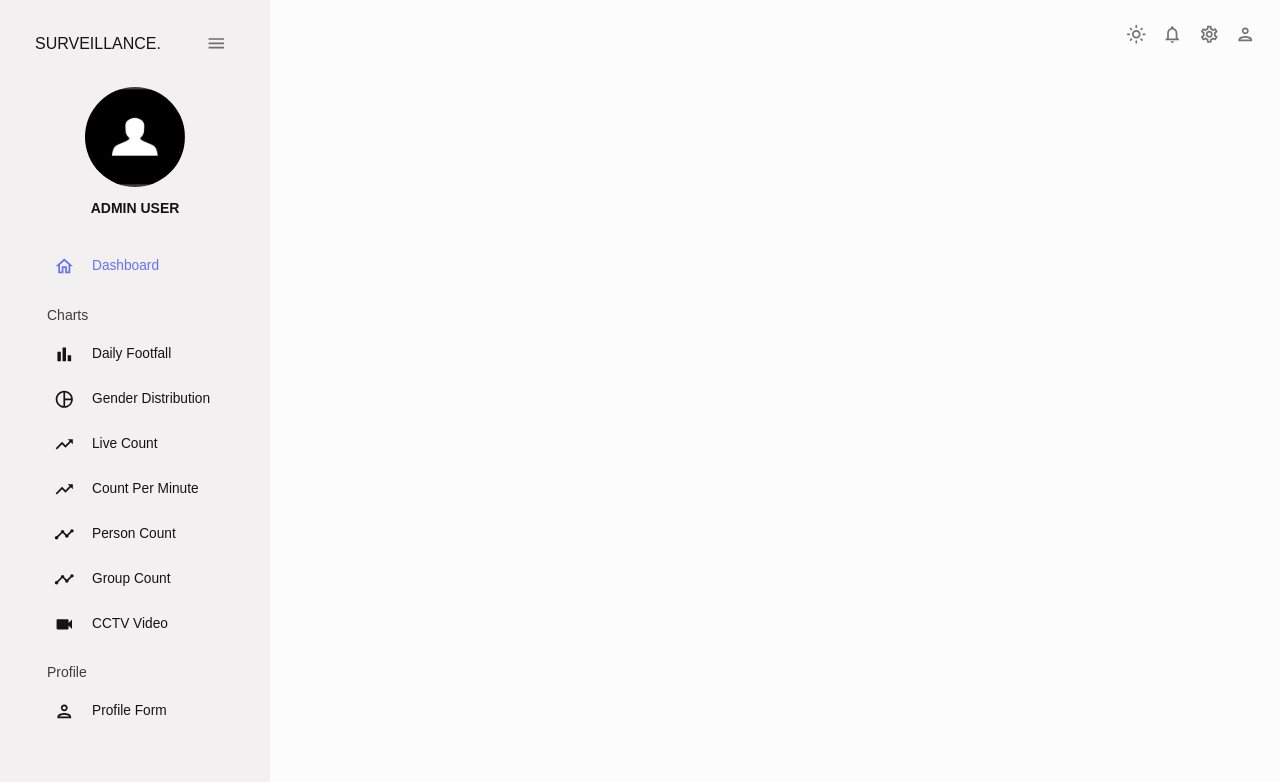
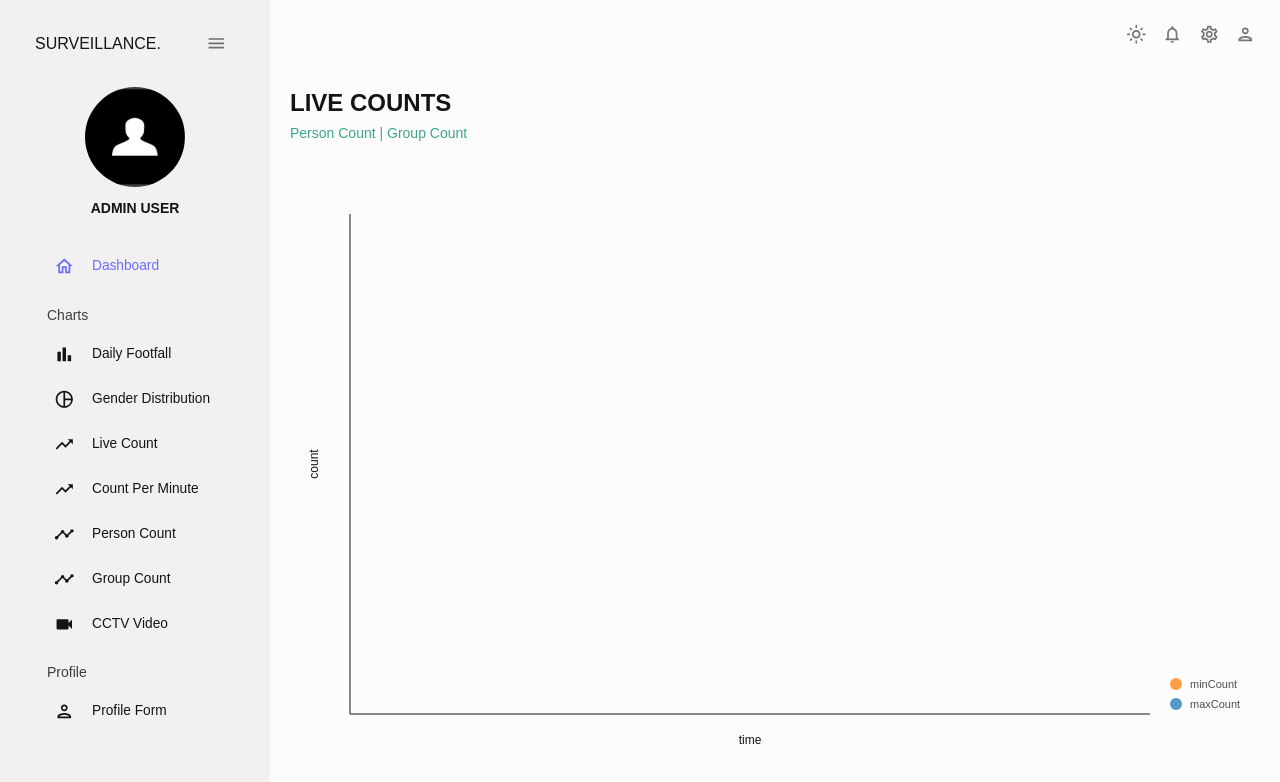
Before and after one commit to HareemA/SSS, a React (Create React App) app in the folder Admin Dashboard/: page /FiveMinuteLineChart in a window 1280 px wide. Shown: the top 782 px of the page. Built offline with nearby package versions, Linux system fonts and the light colour scheme; no server answers.

Commit message:
added 5 minute chart

```diff
--- a/Admin Dashboard/src/App.js
+++ b/Admin Dashboard/src/App.js
@@ -17,6 +17,7 @@ import CountLiveMinute from "./scenes/lineMinutes";
 import DailyLineChart from './scenes/DailyLine';
 import WeeklyLineChart from './scenes/WeeklyLine';
 import MonthlyLineChart from './scenes/MonthlyLine';
+import FiveMinuteLineChart from './scenes/FiveMinuteLine';
 
 function App() {
   const [theme, colorMode] = useMode();
@@ -42,6 +43,7 @@ function App() {
               <Route path="/DailyLineChart" element={<DailyLineChart />} />
               <Route path="/WeeklyLineChart" element={<WeeklyLineChart />} />
               <Route path="/MonthlyLineChart" element={<MonthlyLineChart />} />
+              <Route path="/FiveMinuteLineChart" element={<FiveMinuteLineChart />} />
             </Routes>
           </main>
         </div>
--- /dev/null
+++ b/Admin Dashboard/src/components/FiveMinuteLine.jsx
@@ -0,0 +1,165 @@
+import { ResponsiveLine } from "@nivo/line";
+import { useTheme } from "@mui/material";
+import { tokens } from "../theme";
+import React, { useState, useEffect } from "react";
+import { useApi } from "../scenes/global/ApiContext";
+
+const FiveMinuteLine = ({ isCustomLineColors = false, isDashboard = false }) => {
+  const theme = useTheme();
+  const colors = tokens(theme.palette.mode);
+  const { apiData, maxCountWithinMinute, minCountWithinMinute } = useApi();
+  const { count, time } = apiData;
+
+  // State to store the line chart data
+  const [chartData, setChartData] = useState([
+    {
+      id: "maxCount",
+      data: [],
+    },
+    {
+      id: "minCount",
+      data: [],
+    },
+  ]);
+
+
+  useEffect(() => {
+    const timeoutId = setTimeout(() => {
+      // Create a new data point with the current time and values
+      const newMaxCountDataPoint = {
+        x: new Date().toLocaleTimeString(),
+        y: maxCountWithinMinute,
+      };
+      const newMinCountDataPoint = {
+        x: new Date().toLocaleTimeString(),
+        y: minCountWithinMinute,
+      };
+
+      // Create a copy of the chart data and update it with the new data point
+      const newChartData = [...chartData];
+      newChartData[0].data.push(newMaxCountDataPoint);
+      newChartData[1].data.push(newMinCountDataPoint);
+
+      // Limit the number of data points to keep on the chart (e.g., 10 data points)
+      if (newChartData[0].data.length > 5) {
+        newChartData[0].data.shift();
+        newChartData[1].data.shift();
+      }
+
+      // Set the new chart data
+      setChartData(newChartData);
+    }, 60000); // 60000 milliseconds = 1 minute
+
+    // Cleanup the timeout on component unmount or when dependencies change
+    return () => clearTimeout(timeoutId);
+  }, [maxCountWithinMinute, minCountWithinMinute]);
+
+
+  return (
+    <ResponsiveLine
+        data={chartData}
+        theme={{
+        axis: {
+          domain: {
+            line: {
+              stroke: colors.grey[100],
+            },
+          },
+          legend: {
+            text: {
+              fill: colors.grey[100],
+            },
+          },
+          ticks: {
+            line: {
+              stroke: colors.grey[100],
+              strokeWidth: 1,
+            },
+            text: {
+              fill: colors.grey[100],
+            },
+          },
+        },
+        legends: {
+          text: {
+            fill: colors.grey[100],
+          },
+        },
+        tooltip: {
+          container: {
+            color: colors.primary[500],
+          },
+        },
+      }}
+        margin={{ top: 50, right: 110, bottom: 50, left: 60 }}
+        xScale={{ type: 'point' }}
+        yScale={{
+            type: 'linear',
+            min: 'auto',
+            max: 'auto',
+            stacked: false,
+            reverse: false
+        }}
+        yFormat=" >-.2f"
+        curve="catmullRom"
+        axisTop={null}
+        axisRight={null}
+        axisBottom={{
+            tickSize: 5,
+            tickPadding: 5,
+            tickRotation: 0,
+            legend: 'time',
+            legendOffset: 26,
+            legendPosition: 'middle'
+        }}
+        axisLeft={{
+            tickSize: 3,
+            tickPadding: 5,
+            // format: e => Math.floor(e) === e && e,
+            tickRotation: 0,
+            legend: 'count',
+            legendOffset: -36,
+            legendPosition: 'middle'
+        }}
+        enableGridX={true}
+        enableGridY={true}
+        colors={{ scheme: 'category10' }}
+        pointSize={10}
+        pointColor={{ theme: "background" }}
+        pointBorderWidth={2}
+        pointBorderColor={{ from: 'serieColor' }}
+        pointLabelYOffset={-12}
+        enableArea={true}
+        enableSlices="x"
+        useMesh={true}
+        legends={[
+            {
+                anchor: 'bottom-right',
+                direction: 'column',
+                justify: false,
+                translateX: 100,
+                translateY: 0,
+                itemsSpacing: 0,
+                itemDirection: 'left-to-right',
+                itemWidth: 80,
+                itemHeight: 20,
+                itemOpacity: 0.75,
+                symbolSize: 12,
+                symbolShape: 'circle',
+                symbolBorderColor: 'rgba(0, 0, 0, .3)',
+                effects: [
+                    {
+                        on: 'hover',
+                        style: {
+                            itemBackground: 'rgba(0, 0, 0, .03)',
+                            itemOpacity: 1
+                        }
+                    }
+                ]
+            }
+        ]}
+    />
+  );
+};
+
+export default FiveMinuteLine;
--- a/Admin Dashboard/src/data/mockData.js
+++ b/Admin Dashboard/src/data/mockData.js
@@ -837,3 +837,17 @@ export const mockDataGroup =
     },
 
 ];
+
+export const mockUserData =
+[
+  { id: 1,name: "Customer 1",visits: "10",gender: "M",age: "10",group: "N",timeIn: "10:15",timeOut: "12:35"},
+    { id: 2, name: "Customer 2", visits: 15, gender: "F", age: 25, group: "A", timeIn: "11:30", timeOut: "14:45" },
+    { id: 3, name: "Customer 3", visits: 8, gender: "M", age: 30, group: "N", timeIn: "09:45", timeOut: "12:20" },
+    { id: 4, name: "Customer 4", visits: 12, gender: "F", age: 22, group: "A", timeIn: "10:00", timeOut: "13:15" },
+    { id: 5, name: "Customer 5", visits: 18, gender: "M", age: 35, group: "N", timeIn: "08:15", timeOut: "11:30" },
+    { id: 6, name: "Customer 6", visits: 14, gender: "F", age: 28, group: "A", timeIn: "11:45", timeOut: "15:00" },
+    { id: 7, name: "Customer 7", visits: 9, gender: "M", age: 40, group: "N", timeIn: "09:00", timeOut: "12:15" },
+    { id: 8, name: "Customer 8", visits: 11, gender: "F", age: 32, group: "A", timeIn: "10:30", timeOut: "13:45" },
+    { id: 9, name: "Customer 9", visits: 16, gender: "M", age: 45, group: "N", timeIn: "08:45", timeOut: "12:00" },
+    { id: 10, name: "Customer 10", visits: 20, gender: "F", age: 26, group: "A", timeIn: "12:00", timeOut: "15:15" }
+];
--- /dev/null
+++ b/Admin Dashboard/src/scenes/FiveMinuteLine/index.jsx
@@ -0,0 +1,16 @@
+import { Box } from "@mui/material";
+import Header from "../../components/Header";
+import FiveMinuteLine from "../../components/FiveMinuteLine";
+
+const FiveMinuteLineChart = () => {
+  return (
+    <Box m="20px">
+      <Header title="LIVE COUNTS" subtitle=" Person Count | Group Count" />
+      <Box height="75vh">
+        <FiveMinuteLine />
+      </Box>
+    </Box>
+  );
+};
+
+export default FiveMinuteLineChart;
--- a/Admin Dashboard/src/scenes/dashboard/index.jsx
+++ b/Admin Dashboard/src/scenes/dashboard/index.jsx
@@ -21,6 +21,7 @@ import GCountLineChart from "../../components/GCountLineChart";
 import DailyLineChart from "../../components/DailyLine";
 import WeeklyLineChart from "../../components/WeeklyLine";
 import MonthlyLineChart from "../../components/MonthlyLine";
+import FiveMinuteLineChart from "../../components/FiveMinuteLine";
 import CurrentCountsLine from "../../components/CurrentCountsLine";
 import BarChart from "../../components/BarChart";
 import PieChart from "../../components/PieChart";
@@ -33,29 +34,15 @@ import CountLiveMinute from "../../components/CountLiveMinute";
 import CustomerTable from "../../components/CustomerTable";
 import PieChartGroup from "../../components/PieChartGroup";
 import EngagementBarGraph from "../../components/EngagementBarGraph";
+import { mockUserData as userData } from "../../data/mockData";
+
 
 const Dashboard = () => {
   const theme = useTheme();
   const colors = tokens(theme.palette.mode);
   const { apiData } = useApi();
   const { count, groupCount, time, male, female, unknown } = apiData;
-  const users = [
-    {
-      id: 1,
-      name: "Customer 1",
-      visits: "10",
-      gender: "M",
-      age: "10",
-      group: "N",
-      timeIn: "10:15",
-      timeOut: "12:35",
-    },
-    { id: 2, name: "Customer 2", visits: "8" },
-    { id: 3, name: "Customer 3", visits: "2" },
-    { id: 4, name: "Customer 4", visits: "9" },
-    { id: 5, name: "Customer 5", visits: "11" },
-    // Add more user data as needed
-  ];
+
 
   const [chartType, setChartType] = useState("Today");
   const [currentTime, setCurrentTime] = useState("");
@@ -71,18 +58,7 @@ const Dashboard = () => {
 
       const day = now.getDate().toString().padStart(2, "0");
       const monthNames = [
-        "January",
-        "February",
-        "March",
-        "April",
-        "May",
-        "June",
-        "July",
-        "August",
-        "September",
-        "October",
-        "November",
-        "December",
+        "January","February","March","April","May","June","July","August","September","October","November","December",
       ];
       const month = monthNames[now.getMonth()];
       const year = now.getFullYear();
@@ -99,6 +75,8 @@ const Dashboard = () => {
       return <WeeklyLineChart isDashboard={true} />;
     } else if (chartType === "Monthly") {
       return <MonthlyLineChart isDashboard={true} />;
+    } else if (chartType === "MinutesLive") {
+      return <FiveMinuteLineChart isDashboard={true} />;
     }
   };
 
@@ -164,6 +142,7 @@ const Dashboard = () => {
                 <MenuItem value="Today">Today</MenuItem>
                 <MenuItem value="Weekly">This Week</MenuItem>
                 <MenuItem value="Monthly">This Month</MenuItem>
+                <MenuItem value="MinutesLive">5 Minute</MenuItem>
               </Select>
             </Box>
           </Box>
@@ -574,8 +553,8 @@ const Dashboard = () => {
           height={300}
           backgroundColor={colors.primary[400]}
         >
-          <Box height={350} sx={{ marginBotton: "35px" }}>
-            <CustomerTable isDashboard={true} users={users} height="300px" />
+          <Box height={350} sx={{ marginBottom: "35px" }}>
+            <CustomerTable isDashboard={true} users={userData} height="300px" />
           </Box>
         </Box>
 
```
